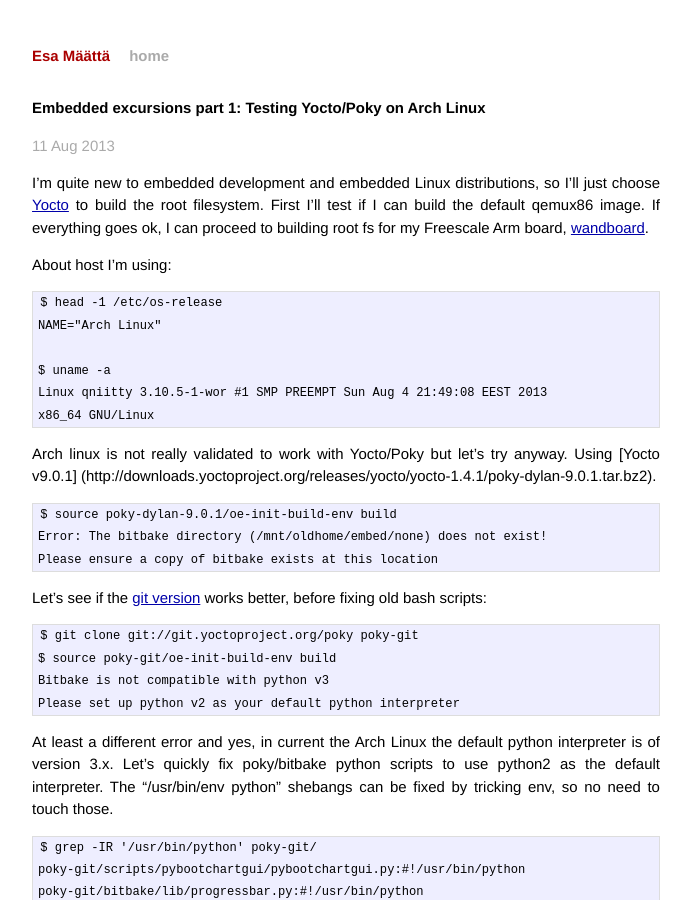
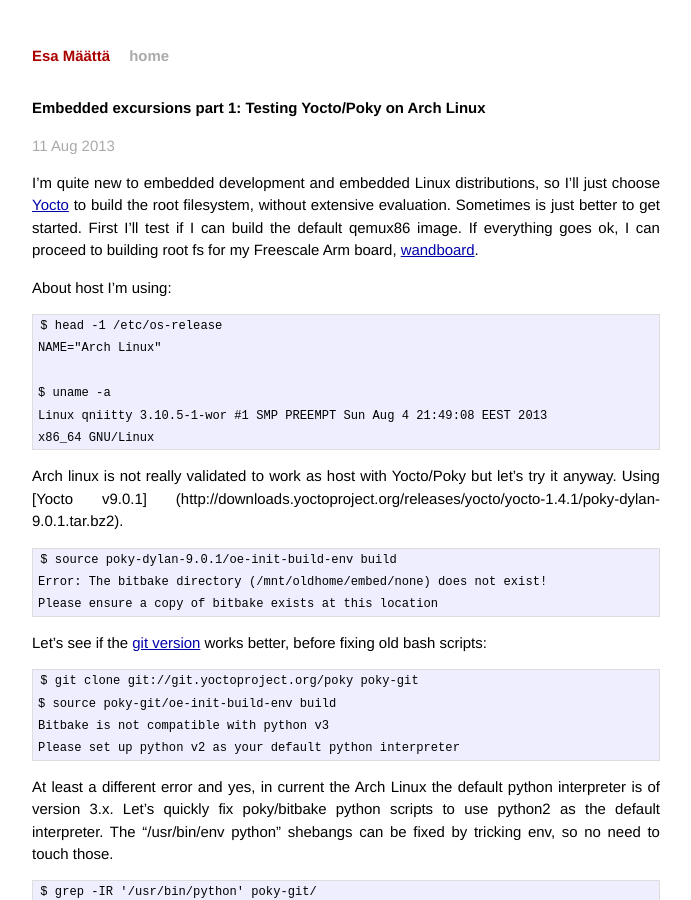
Before and after one commit to wor/wor.github.com, a Jekyll site: the page built from _posts/2013-8-5-embedded-excursions-part-1.markdown, in a window 1280 px wide and 900 px high. Shown: the whole window, without its empty margins (294-985 px from the left). Built offline with Jekyll 4.4.1, drawn with Linux system fonts in a browser that asks for light colours; nearby versions of some CDN libraries; Markdown is read by kramdown in place of the engine named in the settings; some of the changed text lies outside the part shown.

Commit message:
posts: minor edits

```diff
--- a/_posts/2013-8-5-embedded-excursions-part-1.markdown
+++ b/_posts/2013-8-5-embedded-excursions-part-1.markdown
@@ -6,11 +6,12 @@
 orglayout:   post
 title:      "Embedded excursions part 1: Testing Yocto/Poky on Arch Linux"
 date:       2013-8-11 19:00:00
-modified:   2013-8-11 19:00:00
+modified:   2013-8-13 15:10:00
 ---
 
 I'm quite new to embedded development and embedded Linux distributions, so I'll
-just choose [Yocto](https://www.yoctoproject.org/) to build the root filesystem.
+just choose [Yocto](https://www.yoctoproject.org/) to build the root filesystem,
+without extensive evaluation. Sometimes is just better to get started.
 First I'll test if I can build the default qemux86 image. If everything goes ok,
 I can proceed to building root fs for my Freescale Arm board,
 [wandboard](http://www.wandboard.org/).
@@ -24,8 +25,8 @@
     Linux qniitty 3.10.5-1-wor #1 SMP PREEMPT Sun Aug 4 21:49:08 EEST 2013
     x86_64 GNU/Linux
 
-Arch linux is not really validated to work with Yocto/Poky but let's try
-anyway. Using [Yocto v9.0.1]
+Arch linux is not really validated to work as host with Yocto/Poky but let's try
+it anyway. Using [Yocto v9.0.1]
 (http://downloads.yoctoproject.org/releases/yocto/yocto-1.4.1/poky-dylan-9.0.1.tar.bz2).
 
     $ source poky-dylan-9.0.1/oe-init-build-env build
@@ -88,7 +89,7 @@
 
     You can now run 'bitbake <target>'
 
-Before running bitmake one can edit "conf/local.conf" file to set target
+Before running bitmake, one can edit "conf/local.conf" file to set target
 machine and other options. For this test run the default machine "qemux86" will
 do.
 
```
Also changed, not shown: other parts of _posts/2013-8-5-embedded-excursions-part-1.markdown (+1 -1 lines).
